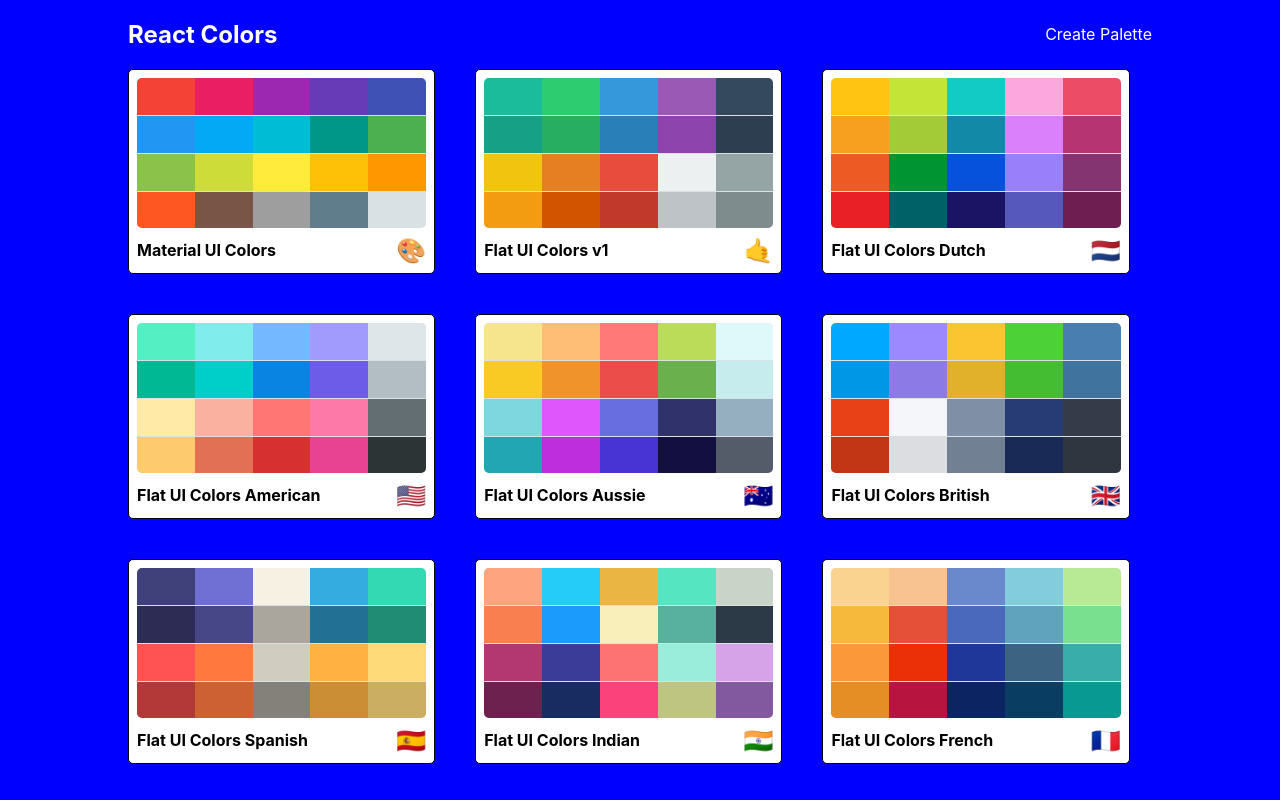
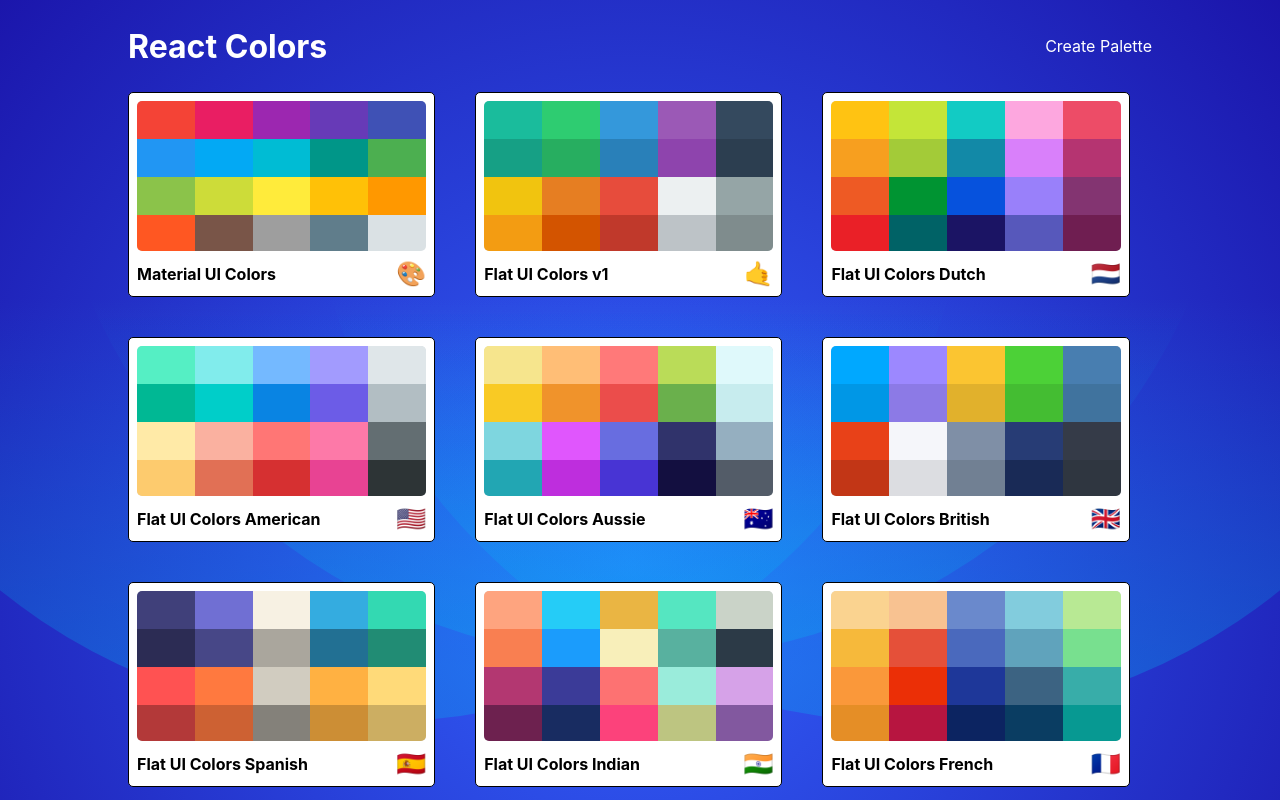
Before and after one commit to lrotberg/react-color-app, a React (Create React App) app: page / in a window 1280 px wide. Built offline with nearby package versions, Linux system fonts and the light colour scheme.

Commit message:
Add background SVG to PaletteList

```diff
--- a/src/PaletteList.js
+++ b/src/PaletteList.js
@@ -14,7 +14,7 @@
       <div className={classes.root}>
         <div className={classes.container}>
           <nav className={classes.nav}>
-            <h1>React Colors</h1>
+            <h1 className={classes.heading}>React Colors</h1>
             <Link to="/palette/new">Create Palette</Link>
           </nav>
           <div className={classes.palettes}>
--- a/src/styles/PaletteListStyles.js
+++ b/src/styles/PaletteListStyles.js
@@ -1,11 +1,19 @@
 import sizes from "./sizes";
+import bg from "./bg.svg";
 const styles = {
   root: {
-    backgroundColor: "blue",
     height: "100vh",
     display: "flex",
     alignItems: "flex-start",
-    justifyContent: "center"
+    justifyContent: "center",
+    /* background by SVGBackgrounds.com */
+    backgroundColor: "#160599",
+    backgroundImage: `url(${bg})`,
+    backgroundAttachment: "fixed",
+    backgroundSize: "cover",
+    backgroundPosition: "center center",
+    backgroundRepeat: "no-repeat",
+    overflow: "scroll"
   },
   container: {
     width: "60%",
@@ -44,6 +52,9 @@
       gridTemplateColumns: "repeat(1, 100%)",
       gridGap: "1rem"
     }
+  },
+  heading: {
+    fontSize: "2rem"
   }
 };
 
```
Also changed, not shown: src/styles/bg.svg (added).
